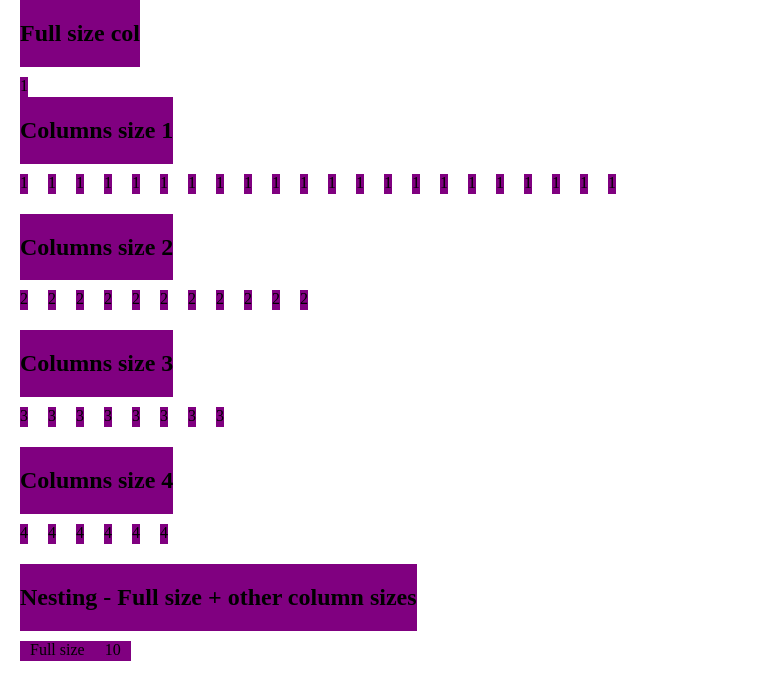
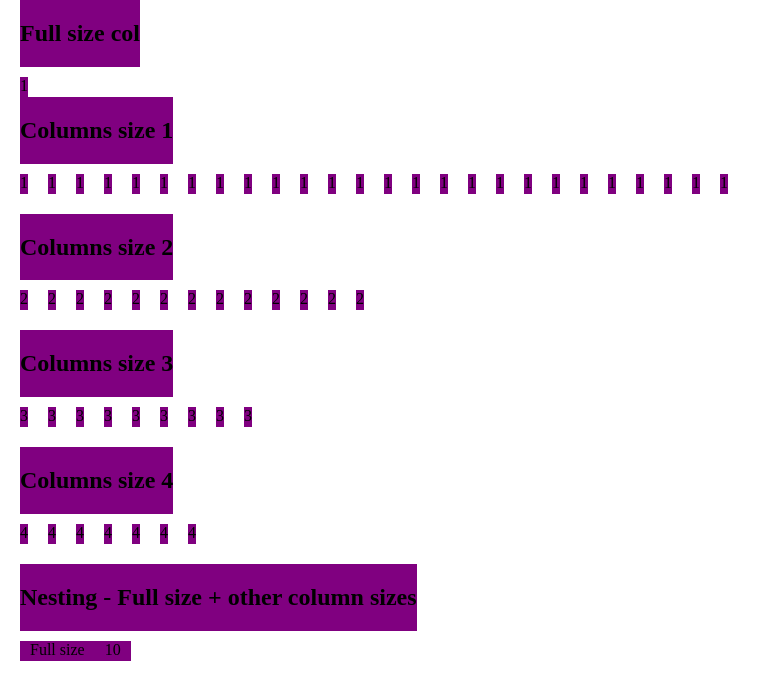
Before and after one commit to olivier-fortin/POC-Grid, a plain HTML site: page index.html in a window 1280 px wide. Shown: the whole page, without its empty margins (0-771 px from the left). Drawn offline with Linux system fonts and the light colour scheme.

Commit message:
Ajust columns to be 26 in xxl

```diff
--- a/index.html
+++ b/index.html
@@ -58,6 +58,10 @@
                 <div class="col-xs-1 col-sm-1 col-md-1 col-lg-1 col-xl-1 col-xxl-1"><span>1</span></div>
                 <div class="col-xs-1 col-sm-1 col-md-1 col-lg-1 col-xl-1 col-xxl-1"><span>1</span></div>
                 <div class="col-xs-1 col-sm-1 col-md-1 col-lg-1 col-xl-1 col-xxl-1"><span>1</span></div>
+                <div class="col-xs-1 col-sm-1 col-md-1 col-lg-1 col-xl-1 col-xxl-1"><span>1</span></div>
+                <div class="col-xs-1 col-sm-1 col-md-1 col-lg-1 col-xl-1 col-xxl-1"><span>1</span></div>
+                <div class="col-xs-1 col-sm-1 col-md-1 col-lg-1 col-xl-1 col-xxl-1"><span>1</span></div>
+                <div class="col-xs-1 col-sm-1 col-md-1 col-lg-1 col-xl-1 col-xxl-1"><span>1</span></div>
             </div>
 
             <!-- Affichage de 2 colonnes -->
@@ -67,6 +71,8 @@
                 </div>
             </div>
             <div class="row trailer-column-gutter">
+                <div class="col-xs-2 col-sm-2 col-md-2 col-lg-2 col-xl-2 col-xxl-2"><span>2</span></div>
+                <div class="col-xs-2 col-sm-2 col-md-2 col-lg-2 col-xl-2 col-xxl-2"><span>2</span></div>
                 <div class="col-xs-2 col-sm-2 col-md-2 col-lg-2 col-xl-2 col-xxl-2"><span>2</span></div>
                 <div class="col-xs-2 col-sm-2 col-md-2 col-lg-2 col-xl-2 col-xxl-2"><span>2</span></div>
                 <div class="col-xs-2 col-sm-2 col-md-2 col-lg-2 col-xl-2 col-xxl-2"><span>2</span></div>
@@ -95,6 +101,7 @@
                 <div class="col-xs-3 col-sm-3 col-md-3 col-lg-3 col-xl-3 col-xxl-3"><span>3</span></div>
                 <div class="col-xs-3 col-sm-3 col-md-3 col-lg-3 col-xl-3 col-xxl-3"><span>3</span></div>
                 <div class="col-xs-3 col-sm-3 col-md-3 col-lg-3 col-xl-3 col-xxl-3"><span>3</span></div>
+                <div class="col-xs-3 col-sm-3 col-md-3 col-lg-3 col-xl-3 col-xxl-3"><span>3</span></div>
             </div>
 
             <!-- Affichage de 4 colonnes -->
@@ -104,6 +111,7 @@
                 </div>
             </div>
             <div class="row trailer-column-gutter">
+                <div class="col-xs-4 col-sm-4 col-md-4 col-lg-4 col-xl-4 col-xxl-4"><span>4</span></div>
                 <div class="col-xs-4 col-sm-4 col-md-4 col-lg-4 col-xl-4 col-xxl-4"><span>4</span></div>
                 <div class="col-xs-4 col-sm-4 col-md-4 col-lg-4 col-xl-4 col-xxl-4"><span>4</span></div>
                 <div class="col-xs-4 col-sm-4 col-md-4 col-lg-4 col-xl-4 col-xxl-4"><span>4</span></div>
```
